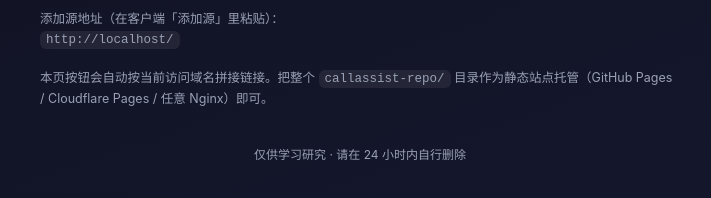
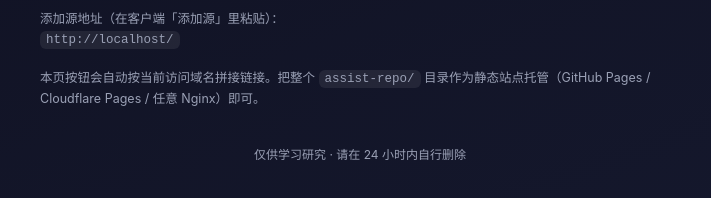
Before and after one commit to cick/assist-repo, a plain HTML site: page index.html in a window 1280 px wide. Shown: the part 368-566 px from the top of the page, 280-991 px from the left. Drawn offline with Linux system fonts and the light colour scheme.

Commit message:
chore: 仓库名统一改为 assist-repo（remote 指向 cick/assist-repo）

```diff
--- a/index.html
+++ b/index.html
@@ -59,10 +59,10 @@
 
   <p class="hint">
     添加源地址（在客户端「添加源」里粘贴）：<br>
-    <code id="repo-url">https://your-domain.example/callassist-repo/</code>
+    <code id="repo-url">https://your-domain.example/assist-repo/</code>
   </p>
   <p class="hint">
-    本页按钮会自动按当前访问域名拼接链接。把整个 <code>callassist-repo/</code> 目录作为静态站点托管（GitHub Pages / Cloudflare Pages / 任意 Nginx）即可。
+    本页按钮会自动按当前访问域名拼接链接。把整个 <code>assist-repo/</code> 目录作为静态站点托管（GitHub Pages / Cloudflare Pages / 任意 Nginx）即可。
   </p>
 
   <footer>仅供学习研究 · 请在 24 小时内自行删除</footer>
```
Also changed, not shown: 2 other files.
